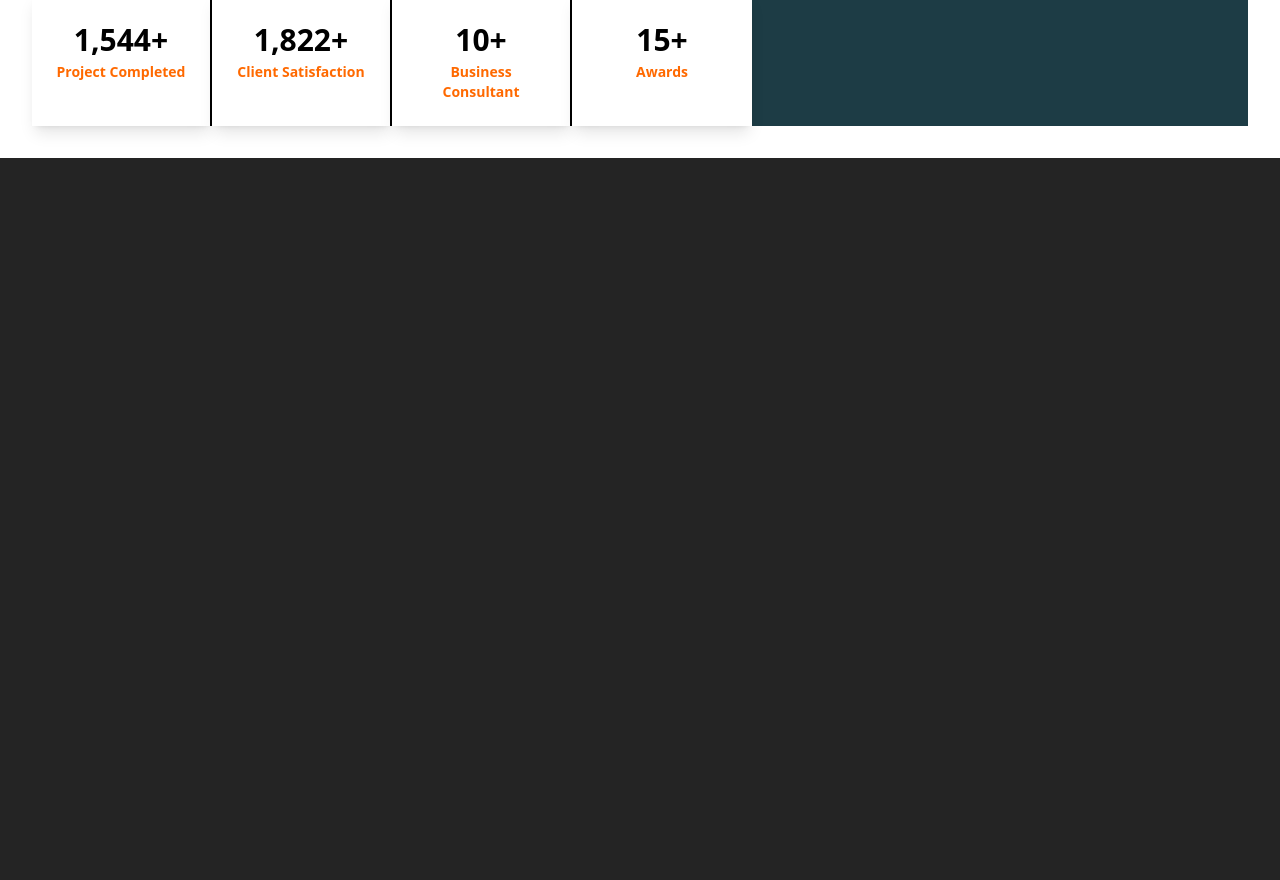
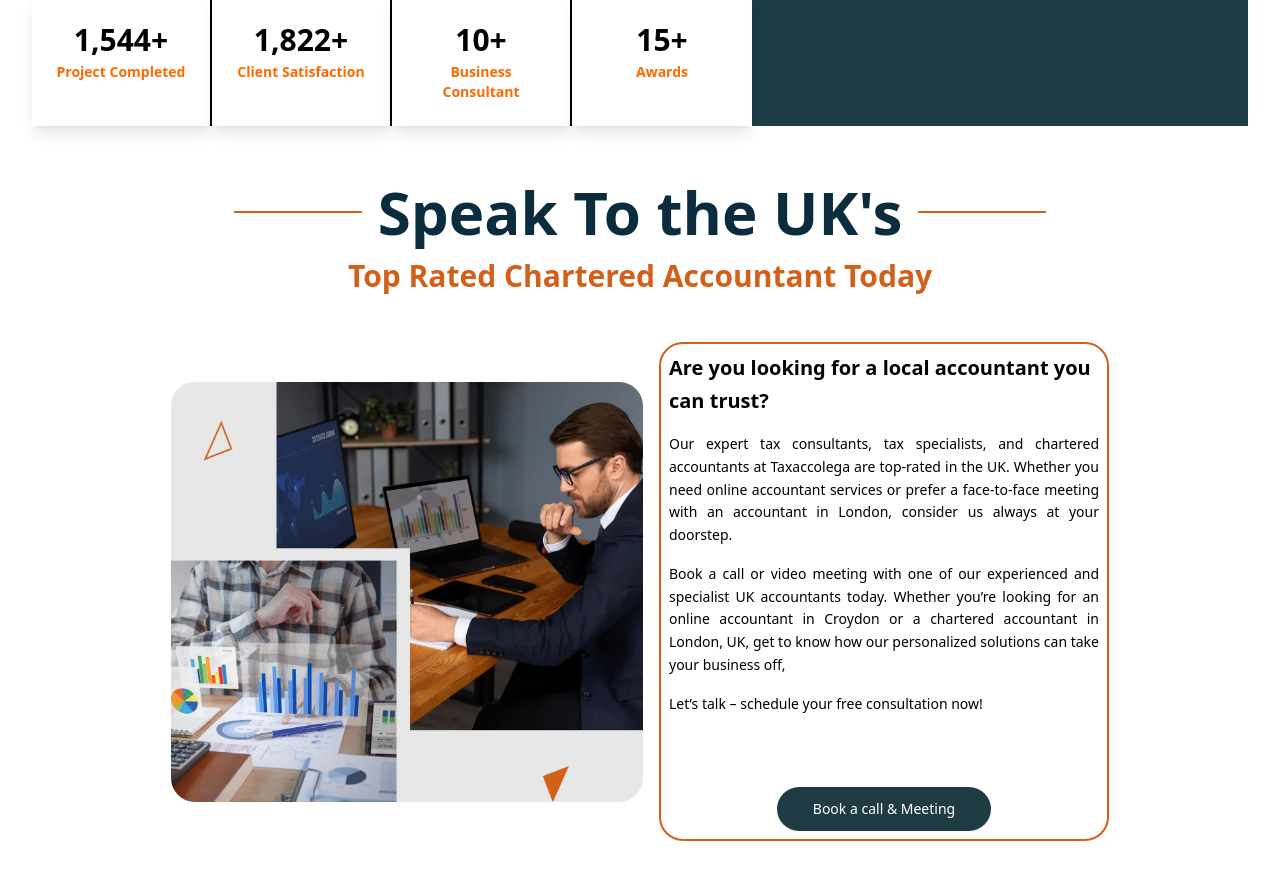
Before and after one commit to talha125-git/intern_p1, a React (Vite) app: page / in a window 1280 px wide. Shown: the part 8360-9240 px from the top of the page. Before the commit the page ends 8518 px from the top, so only its background shows below. Built offline with nearby package versions, Linux system fonts and the light colour scheme; a web font is replaced by a local one.

Commit message:
Add Speak_To_the_UK's Section

```diff
--- a/src/App.jsx
+++ b/src/App.jsx
@@ -11,8 +11,9 @@ import Parallax_Section from "./components/Parallax_Section";
 import Our_Achievements from "./components/Our_Achievements";
 import Uklargest from "./components/UK's_Largest";
 import Contact from "./components/Contact_";
-import Who__We_Help from "./components/Who_We_Help"
-import Parallax_2  from "./components/Parallax_2"
+import Who__We_Help from "./components/Who_We_Help";
+import Parallax_2  from "./components/Parallax_2";
+import Speak_to_the_Uk from "./components/Speak_To_the_UK's";
 
 function HomePage() {
   return (
@@ -29,6 +30,7 @@ function HomePage() {
       <Contact />
       <Who__We_Help />
       <Parallax_2 />
+      <Speak_to_the_Uk />
     </>
   );
 }
--- /dev/null
+++ b/src/components/Speak_To_the_UK's.jsx
@@ -0,0 +1,74 @@
+import React from "react";
+import speak_to_the_uk_img from "../assets/speak_to_the_uk_img.jpg"; // replace with your image
+
+const Top_Rated = () => {
+    return (
+        <section className="w-full bg-white py-14">
+            {/* Headngs */}
+             <div className="text-center space-y-4 mb-12">
+
+                <div className="flex items-center flex-col sm:flex-row justify-center gap-4">
+                    <span className=" w-40 sm:w-20 md:w-32 h-[2px] bg-[#D2601A]"></span>
+                    <h2 className="text-4xl lg:text-6xl font-bold text-[#0b2c3d]">
+                        Speak To the UK's
+                    </h2>
+                    <span className=" w-40 sm:w-20 md:w-32 h-[2px] bg-[#D2601A]"></span>
+                </div>
+                <h2 className="text-xl lg:text-3xl font-bold text-[#D2601A]">Top Rated Chartered Accountant Today</h2>
+            </div>
+
+            <div className="max-w-7xl mx-auto px-4 flex flex-col md:flex-row justify-center gap-4 items-center">
+                                                   {/* grid md:grid-cols-2      */}
+                {/* RIGHT IMAGE */}
+                <div className="rounded-3xl flex justify-center  overflow-hidden">
+                    <img
+                        src={speak_to_the_uk_img}
+                        alt="Accountant"
+                        className="lg:w-[472px] md:w-[372px] w-full sm:w-[330px] h-full object-cover"
+                    />
+                </div>
+
+                {/* LEFT CONTENT */}
+                <div className="border-2 border-[#D2601A] rounded-3xl w-auto sm:w-[450px]  p-2">
+
+
+                    <div className="text-black">
+                        <h3 className="text-black font-semibold text-xl text-start leading-relaxed mb-4">Are you looking for a local accountant you can trust?</h3>
+                        <p className=" text-sm text-justify leading-relaxed mb-4 ">
+                            Our expert tax consultants, tax specialists, and chartered accountants at
+                            Taxaccolega are top-rated in the UK. Whether you need online accountant services
+                            or prefer a face-to-face meeting with an accountant in London, consider us always
+                            at your doorstep.
+                        </p>
+                        <p className=" text-sm text-justify leading-relaxed mb-4 ">
+                            Book a call or video meeting with one of our experienced and specialist UK accountants
+                            today. Whether you’re looking for an online accountant in Croydon or a chartered accountant
+                            in London, UK, get to know how our personalized solutions can take your business off,
+                        </p>
+                        <p className=" text-sm text-justify leading-relaxed mb-4 ">
+                            Let’s talk – schedule your free consultation now!
+                        </p>
+
+                        <div className="flex justify-center">
+                        <button className="bg-[#1f3c44] mt-14 flex text-white px-9 py-3 rounded-full
+                      hover:bg-[#D2601A] text-sm
+                        transition-all cursor-pointer duration-[400ms]
+                        hover:-translate-y-2">
+                            Book a call & Meeting
+                        </button>
+                        </div>
+                    </div>
+                </div>
+
+
+
+
+
+
+
+            </div>
+        </section>
+    );
+};
+
+export default Top_Rated;
```
Also changed, not shown: src/assets/speak_to_the_uk_img.jpg (added).
